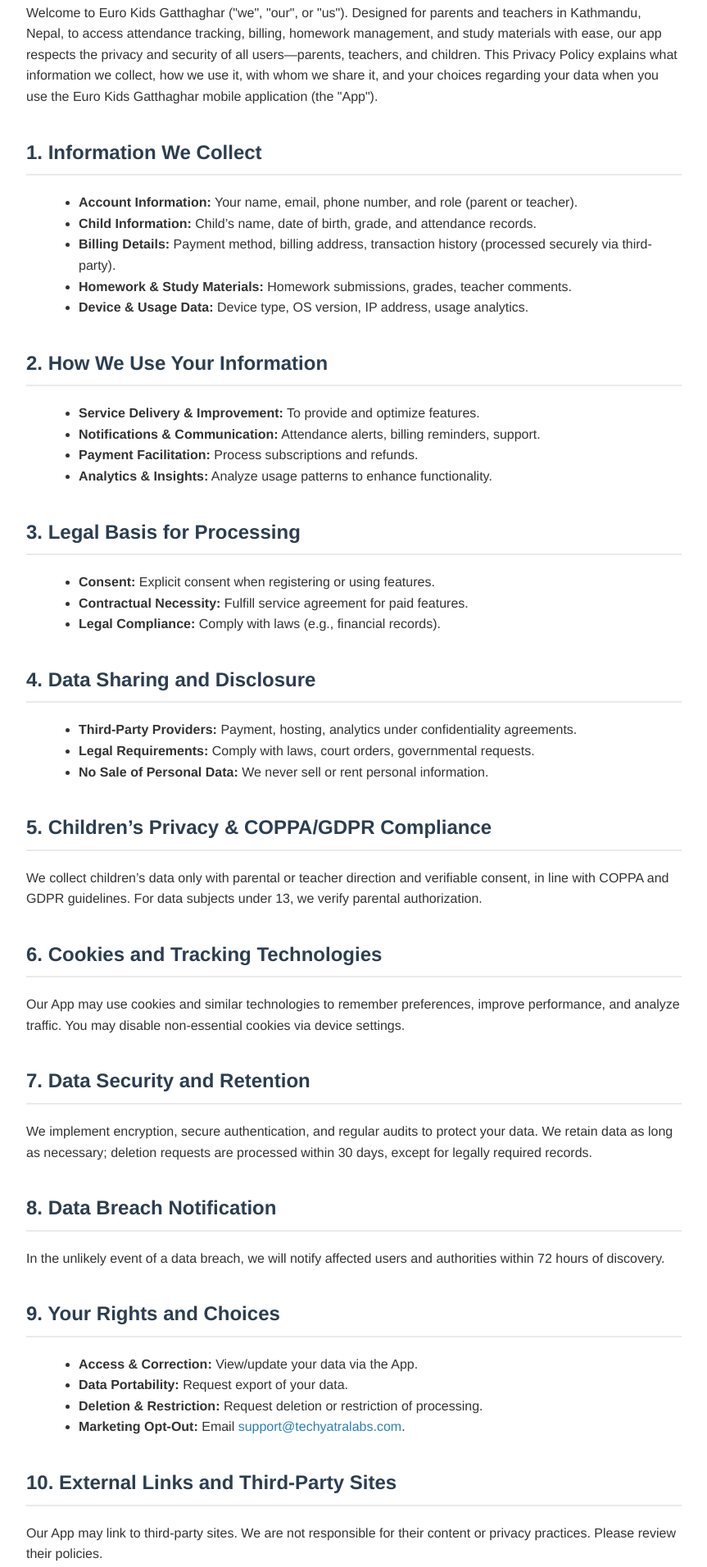
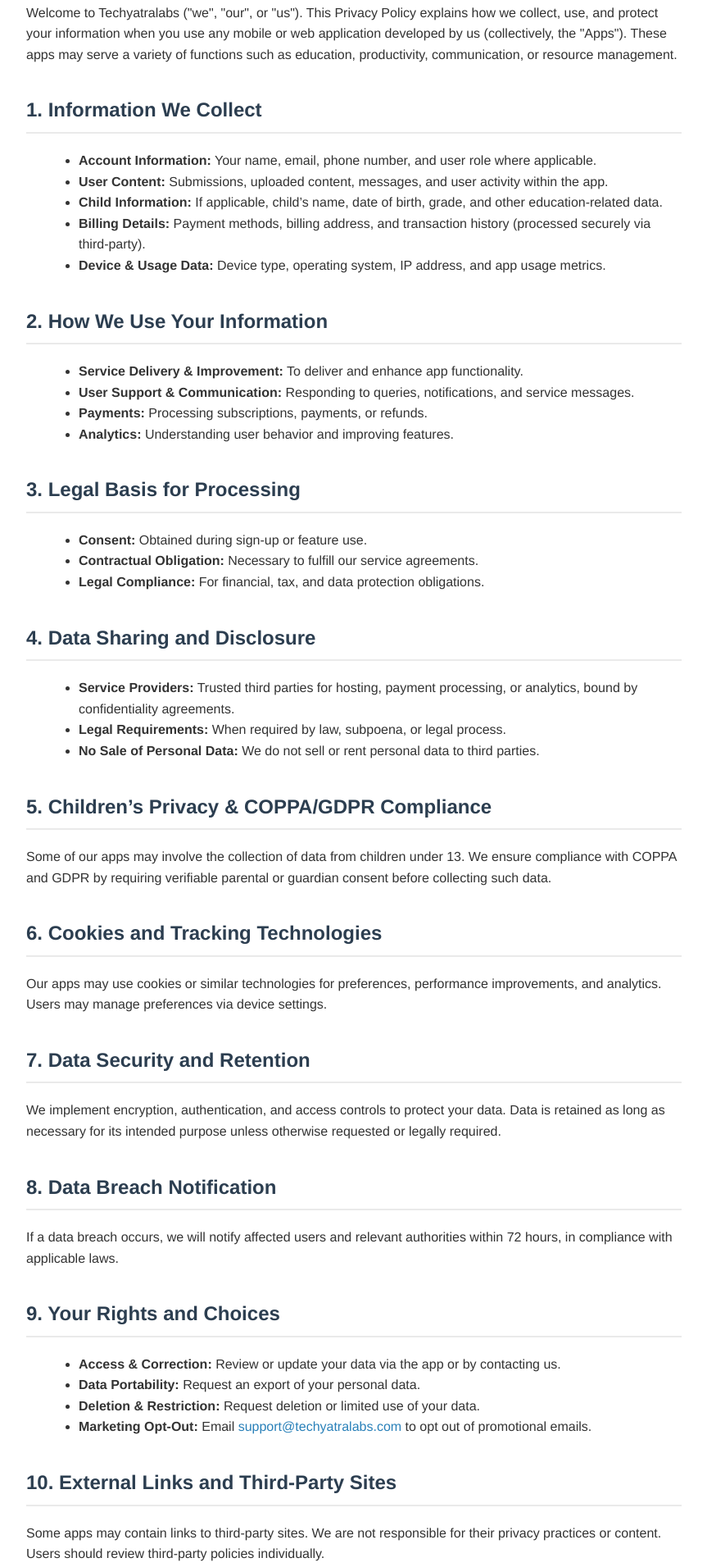
Before and after one commit to samirkoirala/Privacy-policy, a plain HTML site: page index.html in a window 1280 px wide. Shown: the part 317-2228 px from the top of the page at 82% size, without its empty margins (208-1071 px from the left). Drawn offline with Linux system fonts and the light colour scheme.

Commit message:
Update index.html

```diff
--- a/index.html
+++ b/index.html
@@ -3,7 +3,7 @@
 <head>
   <meta charset="UTF-8" />
   <meta name="viewport" content="width=device-width, initial-scale=1.0" />
-  <title>Privacy Policy - Euro Kids Gatthaghar</title>
+  <title>Privacy Policy - Techyatralabs Apps</title>
   <style>
     body { background-color: #f9f9f9; color: #333; font-family: "Helvetica Neue", Arial, sans-serif; line-height: 1.6; margin: 0; padding: 0; }
     .container { max-width: 800px; margin: 40px auto; background-color: #fff; padding: 30px 40px; border-radius: 8px; box-shadow: 0 2px 8px rgba(0,0,0,0.1); }
@@ -24,68 +24,68 @@
     <p><em>Last updated: May 14, 2025</em></p>
 
     <h2>Introduction</h2>
-    <p>Welcome to Euro Kids Gatthaghar ("we", "our", or "us"). Designed for parents and teachers in Kathmandu, Nepal, to access attendance tracking, billing, homework management, and study materials with ease, our app respects the privacy and security of all users—parents, teachers, and children. This Privacy Policy explains what information we collect, how we use it, with whom we share it, and your choices regarding your data when you use the Euro Kids Gatthaghar mobile application (the "App").</p>
+    <p>Welcome to Techyatralabs ("we", "our", or "us"). This Privacy Policy explains how we collect, use, and protect your information when you use any mobile or web application developed by us (collectively, the "Apps"). These apps may serve a variety of functions such as education, productivity, communication, or resource management.</p>
 
     <h2>1. Information We Collect</h2>
     <ul>
-      <li><strong>Account Information:</strong> Your name, email, phone number, and role (parent or teacher).</li>
-      <li><strong>Child Information:</strong> Child’s name, date of birth, grade, and attendance records.</li>
-      <li><strong>Billing Details:</strong> Payment method, billing address, transaction history (processed securely via third-party).</li>
-      <li><strong>Homework & Study Materials:</strong> Homework submissions, grades, teacher comments.</li>
-      <li><strong>Device & Usage Data:</strong> Device type, OS version, IP address, usage analytics.</li>
+      <li><strong>Account Information:</strong> Your name, email, phone number, and user role where applicable.</li>
+      <li><strong>User Content:</strong> Submissions, uploaded content, messages, and user activity within the app.</li>
+      <li><strong>Child Information:</strong> If applicable, child’s name, date of birth, grade, and other education-related data.</li>
+      <li><strong>Billing Details:</strong> Payment methods, billing address, and transaction history (processed securely via third-party).</li>
+      <li><strong>Device & Usage Data:</strong> Device type, operating system, IP address, and app usage metrics.</li>
     </ul>
 
     <h2>2. How We Use Your Information</h2>
     <ul>
-      <li><strong>Service Delivery & Improvement:</strong> To provide and optimize features.</li>
-      <li><strong>Notifications & Communication:</strong> Attendance alerts, billing reminders, support.</li>
-      <li><strong>Payment Facilitation:</strong> Process subscriptions and refunds.</li>
-      <li><strong>Analytics & Insights:</strong> Analyze usage patterns to enhance functionality.</li>
+      <li><strong>Service Delivery & Improvement:</strong> To deliver and enhance app functionality.</li>
+      <li><strong>User Support & Communication:</strong> Responding to queries, notifications, and service messages.</li>
+      <li><strong>Payments:</strong> Processing subscriptions, payments, or refunds.</li>
+      <li><strong>Analytics:</strong> Understanding user behavior and improving features.</li>
     </ul>
 
     <h2>3. Legal Basis for Processing</h2>
     <ul>
-      <li><strong>Consent:</strong> Explicit consent when registering or using features.</li>
-      <li><strong>Contractual Necessity:</strong> Fulfill service agreement for paid features.</li>
-      <li><strong>Legal Compliance:</strong> Comply with laws (e.g., financial records).</li>
+      <li><strong>Consent:</strong> Obtained during sign-up or feature use.</li>
+      <li><strong>Contractual Obligation:</strong> Necessary to fulfill our service agreements.</li>
+      <li><strong>Legal Compliance:</strong> For financial, tax, and data protection obligations.</li>
     </ul>
 
     <h2>4. Data Sharing and Disclosure</h2>
     <ul>
-      <li><strong>Third-Party Providers:</strong> Payment, hosting, analytics under confidentiality agreements.</li>
-      <li><strong>Legal Requirements:</strong> Comply with laws, court orders, governmental requests.</li>
-      <li><strong>No Sale of Personal Data:</strong> We never sell or rent personal information.</li>
+      <li><strong>Service Providers:</strong> Trusted third parties for hosting, payment processing, or analytics, bound by confidentiality agreements.</li>
+      <li><strong>Legal Requirements:</strong> When required by law, subpoena, or legal process.</li>
+      <li><strong>No Sale of Personal Data:</strong> We do not sell or rent personal data to third parties.</li>
     </ul>
 
     <h2>5. Children’s Privacy & COPPA/GDPR Compliance</h2>
-    <p>We collect children’s data only with parental or teacher direction and verifiable consent, in line with COPPA and GDPR guidelines. For data subjects under 13, we verify parental authorization.</p>
+    <p>Some of our apps may involve the collection of data from children under 13. We ensure compliance with COPPA and GDPR by requiring verifiable parental or guardian consent before collecting such data.</p>
 
     <h2>6. Cookies and Tracking Technologies</h2>
-    <p>Our App may use cookies and similar technologies to remember preferences, improve performance, and analyze traffic. You may disable non-essential cookies via device settings.</p>
+    <p>Our apps may use cookies or similar technologies for preferences, performance improvements, and analytics. Users may manage preferences via device settings.</p>
 
     <h2>7. Data Security and Retention</h2>
-    <p>We implement encryption, secure authentication, and regular audits to protect your data. We retain data as long as necessary; deletion requests are processed within 30 days, except for legally required records.</p>
+    <p>We implement encryption, authentication, and access controls to protect your data. Data is retained as long as necessary for its intended purpose unless otherwise requested or legally required.</p>
 
     <h2>8. Data Breach Notification</h2>
-    <p>In the unlikely event of a data breach, we will notify affected users and authorities within 72 hours of discovery.</p>
+    <p>If a data breach occurs, we will notify affected users and relevant authorities within 72 hours, in compliance with applicable laws.</p>
 
     <h2>9. Your Rights and Choices</h2>
     <ul>
-      <li><strong>Access & Correction:</strong> View/update your data via the App.</li>
-      <li><strong>Data Portability:</strong> Request export of your data.</li>
-      <li><strong>Deletion & Restriction:</strong> Request deletion or restriction of processing.</li>
-      <li><strong>Marketing Opt‑Out:</strong> Email <a href="mailto:support@techyatralabs.com">support@techyatralabs.com</a>.</li>
+      <li><strong>Access & Correction:</strong> Review or update your data via the app or by contacting us.</li>
+      <li><strong>Data Portability:</strong> Request an export of your personal data.</li>
+      <li><strong>Deletion & Restriction:</strong> Request deletion or limited use of your data.</li>
+      <li><strong>Marketing Opt‑Out:</strong> Email <a href="mailto:support@techyatralabs.com">support@techyatralabs.com</a> to opt out of promotional emails.</li>
     </ul>
 
     <h2>10. External Links and Third‑Party Sites</h2>
-    <p>Our App may link to third‑party sites. We are not responsible for their content or privacy practices. Please review their policies.</p>
+    <p>Some apps may contain links to third-party sites. We are not responsible for their privacy practices or content. Users should review third-party policies individually.</p>
 
     <h2>11. Changes to This Policy</h2>
-    <p>We may update this policy for practice, feature, or legal changes. We will notify you at least 15 days before implementation.</p>
+    <p>We may update this Privacy Policy to reflect changes in practices, legal requirements, or feature updates. Users will be notified at least 15 days prior to changes taking effect.</p>
 
     <h2>12. Contact Us</h2>
     <div class="contact">
-      <p><strong>Techyatralabs</strong> (Developer of Euro Kids Gatthaghar)</p>
+      <p><strong>Techyatralabs</strong></p>
       <p>Email: <a href="mailto:support@techyatralabs.com">support@techyatralabs.com</a></p>
       <p>Address: Kathmandu, Nepal</p>
       <p>Data Protection Officer: <a href="mailto:dpo@techyatralabs.com">dpo@techyatralabs.com</a></p>
```
